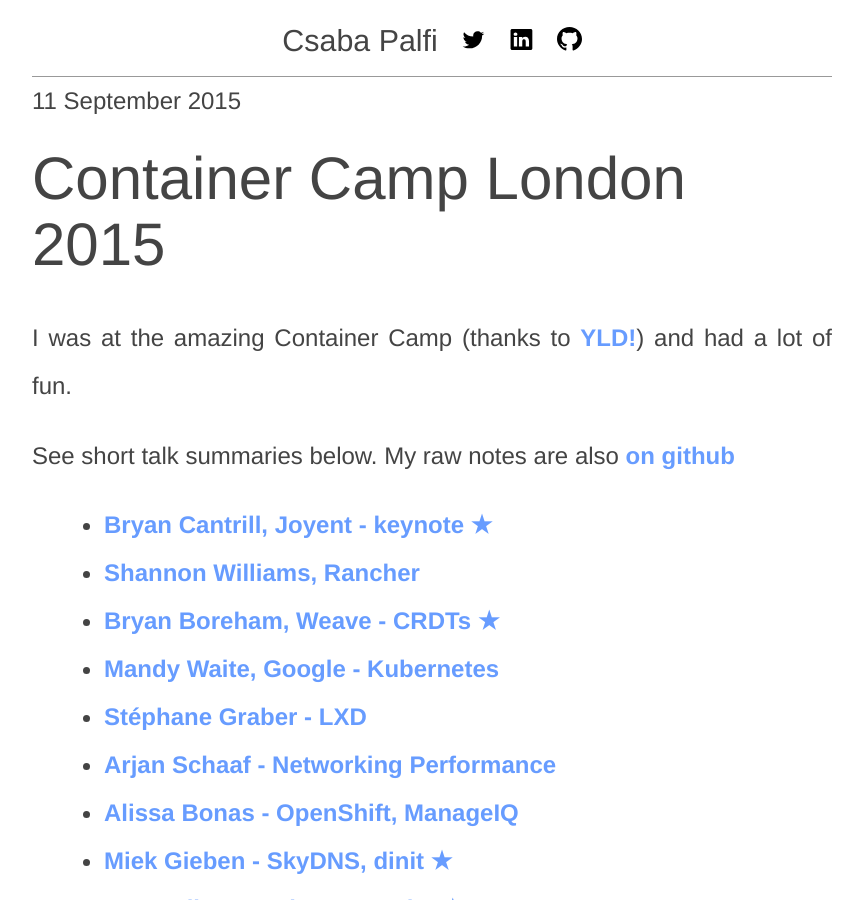
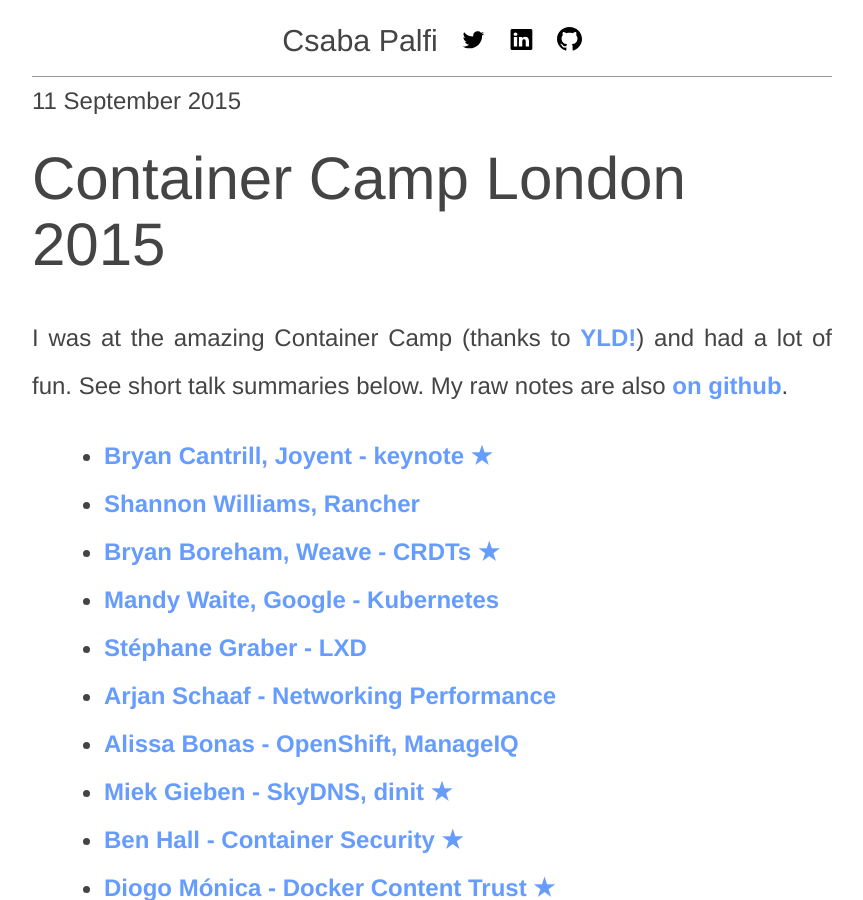
Before and after one commit to dublado/csabapalfi.github.io, a Jekyll site: the page built from _posts/2015-09-11-container-camp-ldn-2015.md, in a window 1280 px wide and 900 px high. Shown: the whole window, without its empty margins (208-1071 px from the left). Built offline with Jekyll 4.4.1, drawn with Linux system fonts in a browser that asks for light colours; Markdown is read by kramdown in place of the engine named in the settings.

```diff
--- a/_posts/2015-09-11-container-camp-ldn-2015.md
+++ b/_posts/2015-09-11-container-camp-ldn-2015.md
@@ -2,9 +2,7 @@
 title: Container Camp London 2015
 ---
 
-I was at the amazing Container Camp (thanks to [YLD!](https://www.yld.io/)) and had a lot of fun.
-
-See short talk summaries below. My raw notes are also [on github](https://github.com/csabapalfi/container-camp-ldn-2015)
+I was at the amazing Container Camp (thanks to [YLD!](https://www.yld.io/)) and had a lot of fun. See short talk summaries below. My raw notes are also [on github](https://github.com/csabapalfi/container-camp-ldn-2015).
 
 * [Bryan Cantrill, Joyent - keynote ★](#bryanc)
 * [Shannon Williams, Rancher](#shannon)
```
